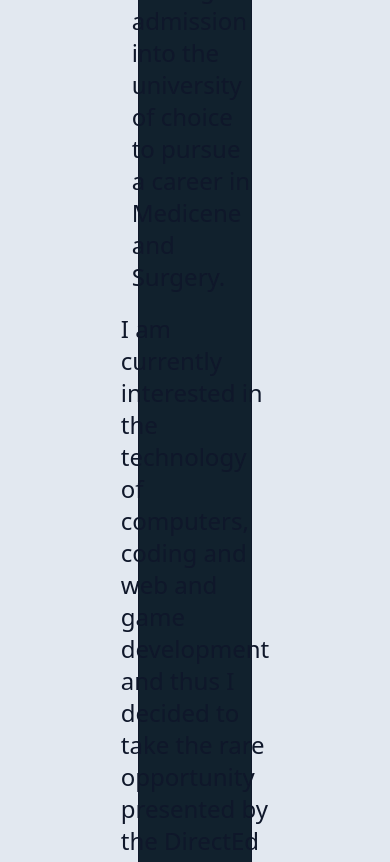
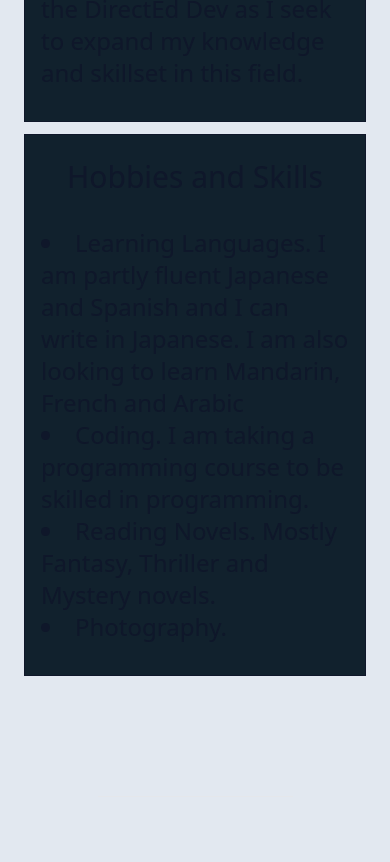
Before and after one commit to m-jonathan-g/PERSONAL-PROJECT, a website: page build/index.html in a window 390 px wide. Shown: the part 2585-3447 px from the top of the page. After the commit the page ends 3382 px from the top, so only its background shows below. Drawn offline with Linux system fonts and the light colour scheme.

Commit message:
Added changes to Html

```diff
--- a/build/index.html
+++ b/build/index.html
@@ -7,7 +7,7 @@
     <title>Jonathan Mugo</title>
     <link rel="stylesheet" href="css/style.css">
 </head>
-<body class="min-h-screen bg-slate-200 dark:bg-slate-900 dark:text-white">
+<body class="min-h-screen bg-slate-200 dark:bg-slate-900 dark:text-white m-0" >
     <header class="bg-scheme-light sticky top-0  z-10">
         <section class="max-w-4xl mx-auto p-4 flex justify-between items-centre">
             <h1 class="text-3xl font-semibold font-serif text-white">
@@ -17,7 +17,7 @@
                 <button id="mobile-open-button" class="text-3xl sm:hidden focus:outline-none">
                     &#9776;
                 </button>
-                <nav class="hidden sm:block justify-between space-x-8 text-xl" aria-label="main">
+                <nav class="hidden sm:flex justify-between space-x-8 text-xl" aria-label="main">
                     <a href="#about" class="hover:underline">About</a>
                     <a href="#miniprojects" class="hover:underline">Projects</a>
                     <a href="#contact" class="hover:underline">Contact</a>
@@ -56,15 +56,15 @@
                 Hello there, I am Jonathan Mugo and welcome to my Portfolio. I am a vibrant and creative person seeking to explore the world and fill my skillset with the most important and upcoming skills. I seek to increase my knowledge im the many different aspects that life has to offer.Get to know more about more through this portfolio.
             </p>
 
-            <ul class="list-none mx-auto my-12 flex flex-col sm:flex-row items-center gap-8">
-                <li  class="w-1/3 sm:w-5/6 flex flex-col items-center border border-solid border-slate-900 dark:border-gray-100 bg-scheme-default dark:bg-cyan-800 py-6 px-2">
+            <ul class="list-none mx-auto my-12 flex flex-col sm:flex-row justify-start gap-3 flex-grow">
+                <li  class=" flex flex-col items-center border border-solid border-slate-900 dark:border-gray-100 bg-scheme-default dark:bg-cyan-800 py-6 px-2">
                     <h3 class="text-3xl text-center text-slate-900 dark:text-white">Background</h3>
                     <p class="flex flex-col sm:flex-row p-2 mt-1 text-left max-w-md text-2xl  text-slate-900 dark:text-white gap-3">
                         I was born and raised in the country of Kenya in the country of Kajiado. I am currently a post Secondary student from Kagumo Highschool and I'm waiting for admission into the university of choice to pursue a career in Medicene and Surgery.
                     </p>
                     <p class="flex flex-col sm:flex-row p-2 mt-1 text-left max-w-md text-2xl  text-slate-900 dark:text-white gap-3">
                         I am currently interested in the technology of computers, coding and web and game development and thus I decided to take the rare opportunity presented by the DirectEd Dev as I seek to expand my knowledge and skillset in this field.
-                <li  class="w-1/3 sm:w-5/6 flex flex-col items-center border border-solid border-slate-900 dark:border-gray-100 bg-scheme-default dark:bg-cyan-800 py-6 px-2">
+                <li  class=" flex flex-col items-center border border-solid border-slate-900 dark:border-gray-100 bg-scheme-default dark:bg-cyan-800 py-6 px-2 flex-grow">
                     <h3 class="text-3xl text-center text-slate-900 dark:text-white">Hobbies and Skills</h3>
                     <p class="flex flex-col sm:flex-row p-2 mt-1 text-left max-w-md text-2xl  text-slate-900 dark:text-white gap-3">
                         <ol class="list-disc list-inside  p-2 mt-1 text-left max-w-md text-2xl  text-slate-900 dark:text-white gap-3">
```
